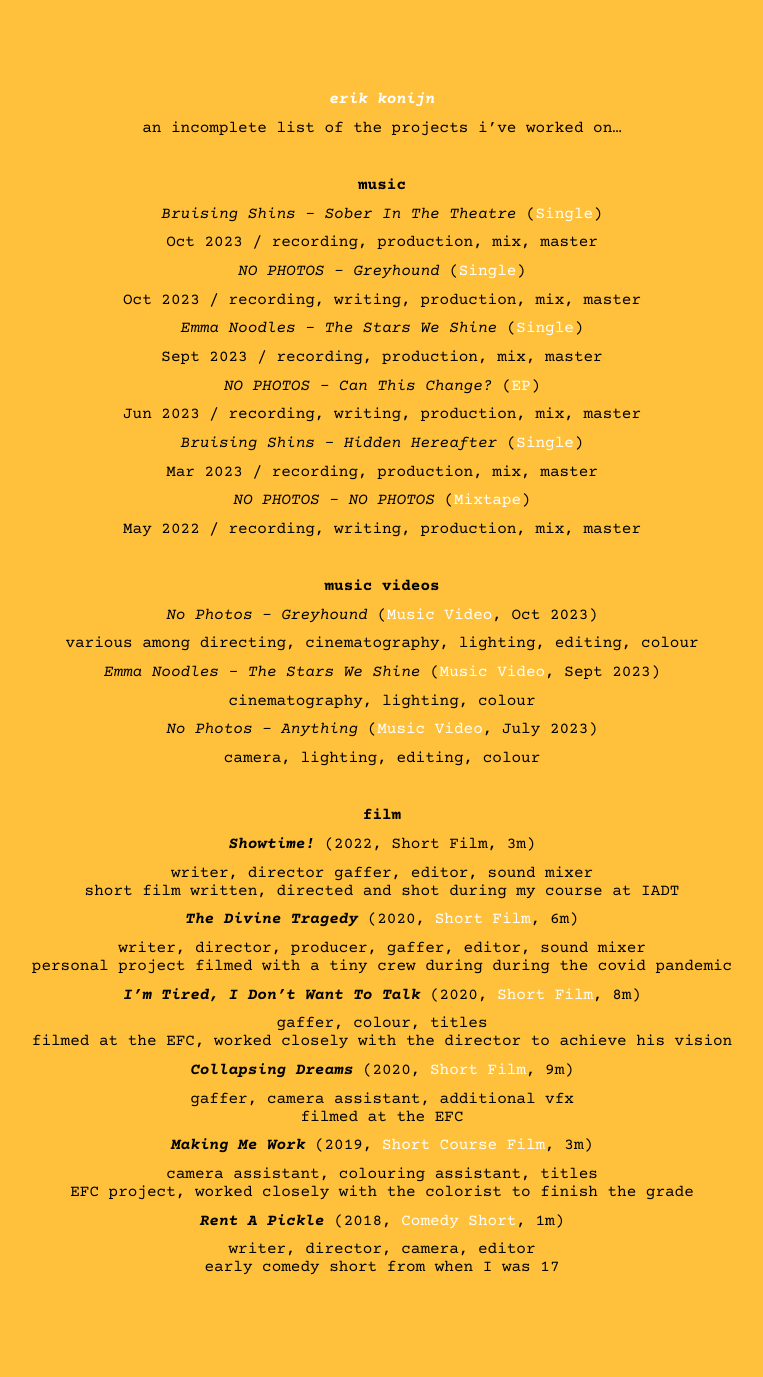
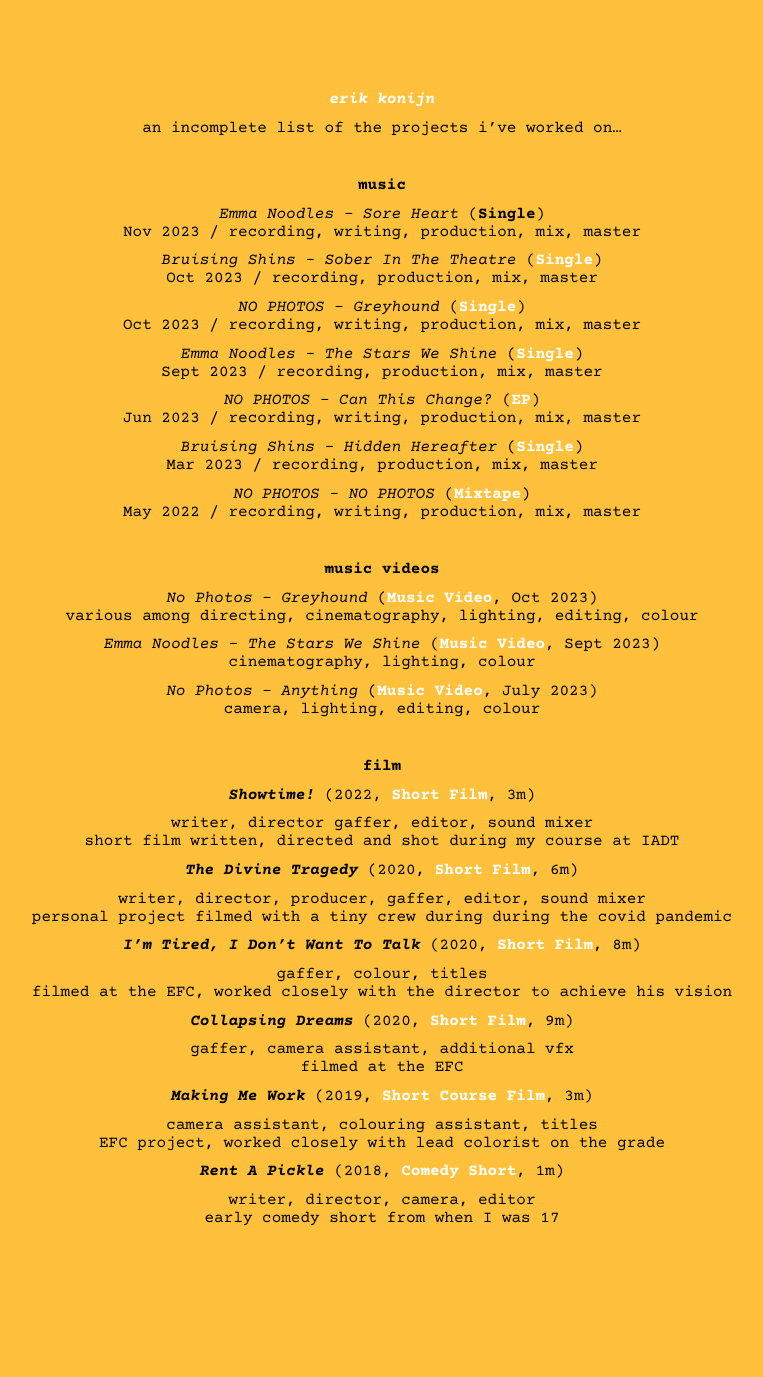
Before and after one commit to erikonijn/erikonijn.github.io, a Jekyll site: the page built from pages/credits.md, in a window 1280 px wide. Shown: the whole page, without its empty margins (258-1021 px from the left). Built offline with Jekyll 4.4.1, drawn with Linux system fonts in a browser that asks for light colours; after the commit the page ends 1328 px from its top, so only the background shows below that.

Commit message:
improve layout of credits

```diff
--- a/pages/credits.md
+++ b/pages/credits.md
@@ -13,76 +13,70 @@
 
 **music**
 
-*Bruising Shins - Sober In The Theatre* ([Single](https://open.spotify.com/album/0437vSbkj2DDfgCpPDZAWp))
+*Emma Noodles - Sore Heart* (**Single**)
+Nov 2023 / recording, writing, production, mix, master
 
+*Bruising Shins - Sober In The Theatre* ([**Single**](https://open.spotify.com/album/0437vSbkj2DDfgCpPDZAWp))
 Oct 2023 / recording, production, mix, master
 
-*NO PHOTOS - Greyhound* ([Single](https://open.spotify.com/album/2R457N9XlrnMJdnvZE4q2V))
-
+*NO PHOTOS - Greyhound* ([**Single**](https://open.spotify.com/album/2R457N9XlrnMJdnvZE4q2V))
 Oct 2023 / recording, writing, production, mix, master
 
-*Emma Noodles - The Stars We Shine* ([Single](https://open.spotify.com/album/7HXTeseYwEi2fgcmYpq4qu))
-
+*Emma Noodles - The Stars We Shine* ([**Single**](https://open.spotify.com/album/7HXTeseYwEi2fgcmYpq4qu))
 Sept 2023 / recording, production, mix, master
 
-*NO PHOTOS - Can This Change?* ([EP](https://open.spotify.com/album/0sijKgdoaWeKyngvVT23yn))
-
+*NO PHOTOS - Can This Change?* ([**EP**](https://open.spotify.com/album/0sijKgdoaWeKyngvVT23yn))
 Jun 2023 / recording, writing, production, mix, master
 
-*Bruising Shins - Hidden Hereafter* ([Single](https://open.spotify.com/album/63VU7yNs8JFqjPsmHcXGPy))
-
+*Bruising Shins - Hidden Hereafter* ([**Single**](https://open.spotify.com/album/63VU7yNs8JFqjPsmHcXGPy))
 Mar 2023 / recording, production, mix, master
 
-*NO PHOTOS - NO PHOTOS* ([Mixtape](https://open.spotify.com/album/0fMPF7QZwCUTGZvO5rUfLn))
-
+*NO PHOTOS - NO PHOTOS* ([**Mixtape**](https://open.spotify.com/album/0fMPF7QZwCUTGZvO5rUfLn))
 May 2022 / recording, writing, production, mix, master
 
 &nbsp;
 
 **music videos**
 
-*No Photos - Greyhound* ([Music Video](https://www.youtube.com/watch?v=hYFOlF0mmcQ), Oct 2023)
-
+*No Photos - Greyhound* ([**Music Video**](https://www.youtube.com/watch?v=hYFOlF0mmcQ), Oct 2023)
 various among directing, cinematography, lighting, editing, colour
 
-*Emma Noodles - The Stars We Shine* ([Music Video](https://www.youtube.com/watch?v=ykTYpuHRtOw), Sept 2023)
-
+*Emma Noodles - The Stars We Shine* ([**Music Video**](https://www.youtube.com/watch?v=ykTYpuHRtOw), Sept 2023)
 cinematography, lighting, colour
 
-*No Photos - Anything* ([Music Video](https://www.youtube.com/watch?v=FLsiKtxCBB4), July 2023)
-
+*No Photos - Anything* ([**Music Video**](https://www.youtube.com/watch?v=FLsiKtxCBB4), July 2023)
 camera, lighting, editing, colour
 
 &nbsp;
 
 **film**
 
-***Showtime!*** (2022, Short Film, 3m)
+***Showtime!*** (2022, [**Short Film**](https://www.youtube.com/watch?v=dALkiq4u1Rw), 3m)
 
 writer, director gaffer, editor, sound mixer
 short film written, directed and shot during my course at IADT
 
-***The Divine Tragedy*** (2020, [Short Film](https://www.youtube.com/watch?v=LD-LM9sHa4o), 6m)
+***The Divine Tragedy*** (2020, [**Short Film**](https://www.youtube.com/watch?v=LD-LM9sHa4o), 6m)
 
 writer, director, producer, gaffer, editor, sound mixer
 personal project filmed with a tiny crew during during the covid pandemic
 
-***I'm Tired, I Don't Want To Talk*** (2020, [Short Film](https://www.youtube.com/watch?v=8qIPz5Ij0AI), 8m)
+***I'm Tired, I Don't Want To Talk*** (2020, [**Short Film**](https://www.youtube.com/watch?v=8qIPz5Ij0AI), 8m)
 
 gaffer, colour, titles
 filmed at the EFC, worked closely with the director to achieve his vision
 
-***Collapsing Dreams*** (2020, [Short Film](https://www.youtube.com/watch?v=oZQgsShNcfM), 9m)
+***Collapsing Dreams*** (2020, [**Short Film**](https://www.youtube.com/watch?v=oZQgsShNcfM), 9m)
 
 gaffer, camera assistant, additional vfx
 filmed at the EFC
 
-***Making Me Work*** (2019, [Short Course Film](https://www.youtube.com/watch?v=4OHWa-E9m2E), 3m)
+***Making Me Work*** (2019, [**Short Course Film**](https://www.youtube.com/watch?v=4OHWa-E9m2E), 3m)
 
 camera assistant, colouring assistant, titles
-EFC project, worked closely with the colorist to finish the grade
+EFC project, worked closely with lead colorist on the grade
 
-***Rent A Pickle*** (2018, [Comedy Short](https://www.youtube.com/watch?v=A7AWXalCEYM), 1m)
+***Rent A Pickle*** (2018, [**Comedy Short**](https://www.youtube.com/watch?v=A7AWXalCEYM), 1m)
 
 writer, director, camera, editor
 early comedy short from when I was 17
```
